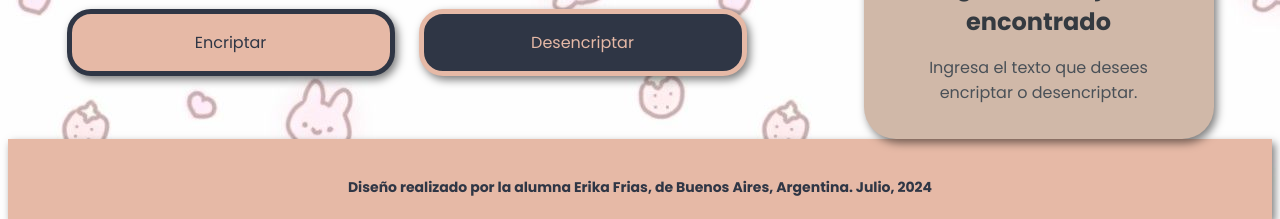
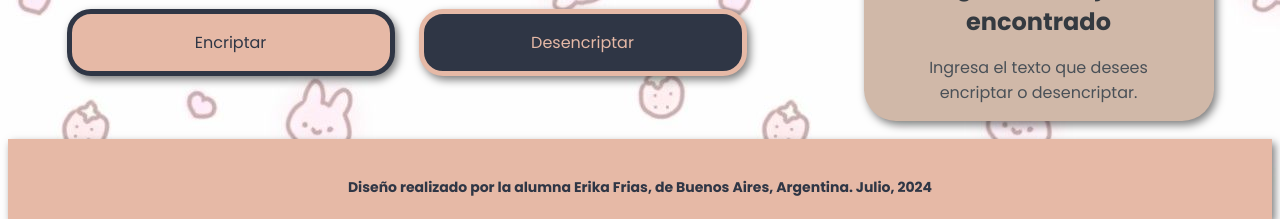
Before and after one commit to Erufr/Kirbencriptador, a plain HTML site: page index.html in a window 1280 px wide. Shown: the part 672-891 px from the top of the page. Drawn offline with Linux system fonts and the light colour scheme.

Commit message:
Corregir altura .resultado
Se corrige altura de área de resultado en versión Desktop

```diff
--- a/styles.css
+++ b/styles.css
@@ -68,7 +68,7 @@ main {
 
 .resultado {
     width: 350px;
-    height: auto;
+    height: fit-content;
     border-radius: 32px;
     background-color: var(--color-terciario);
     box-shadow: 3px 4px 8px rgba(0.5, 0.5, 0.5, 0.5);
```
